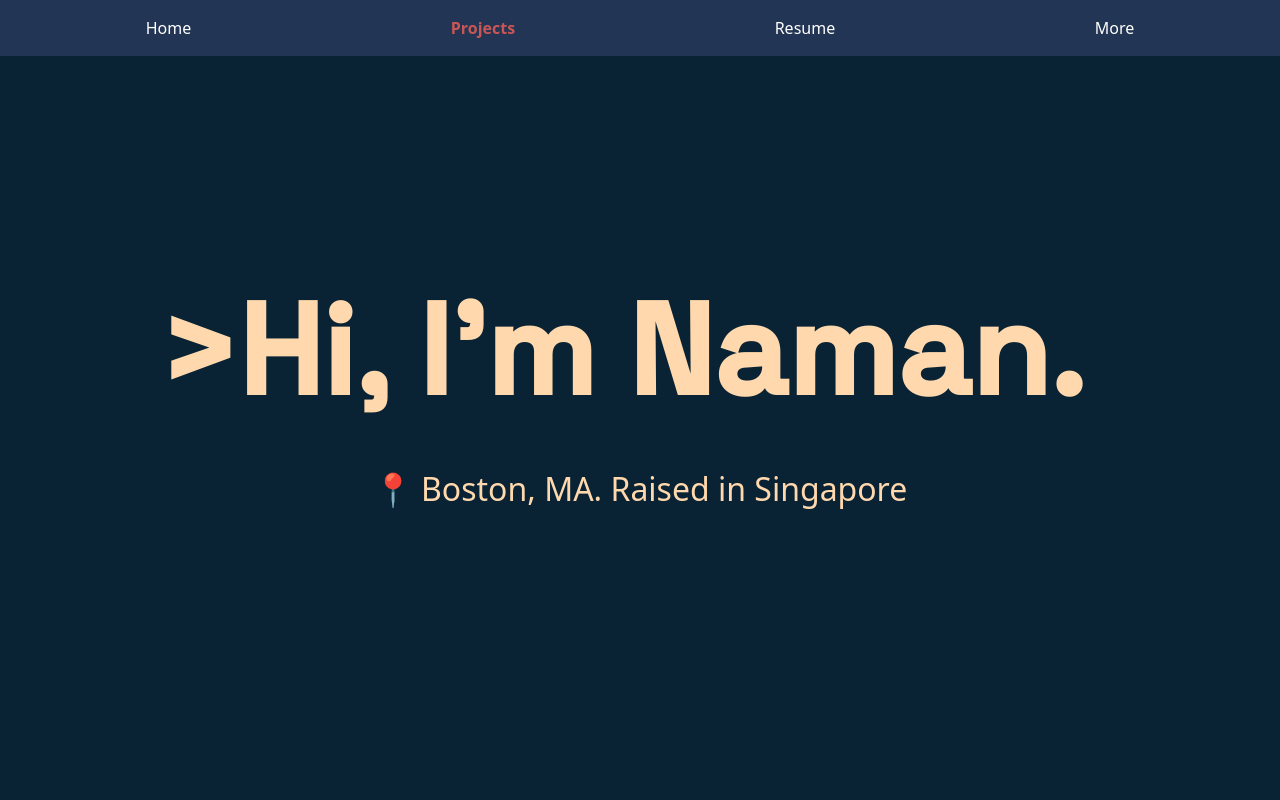
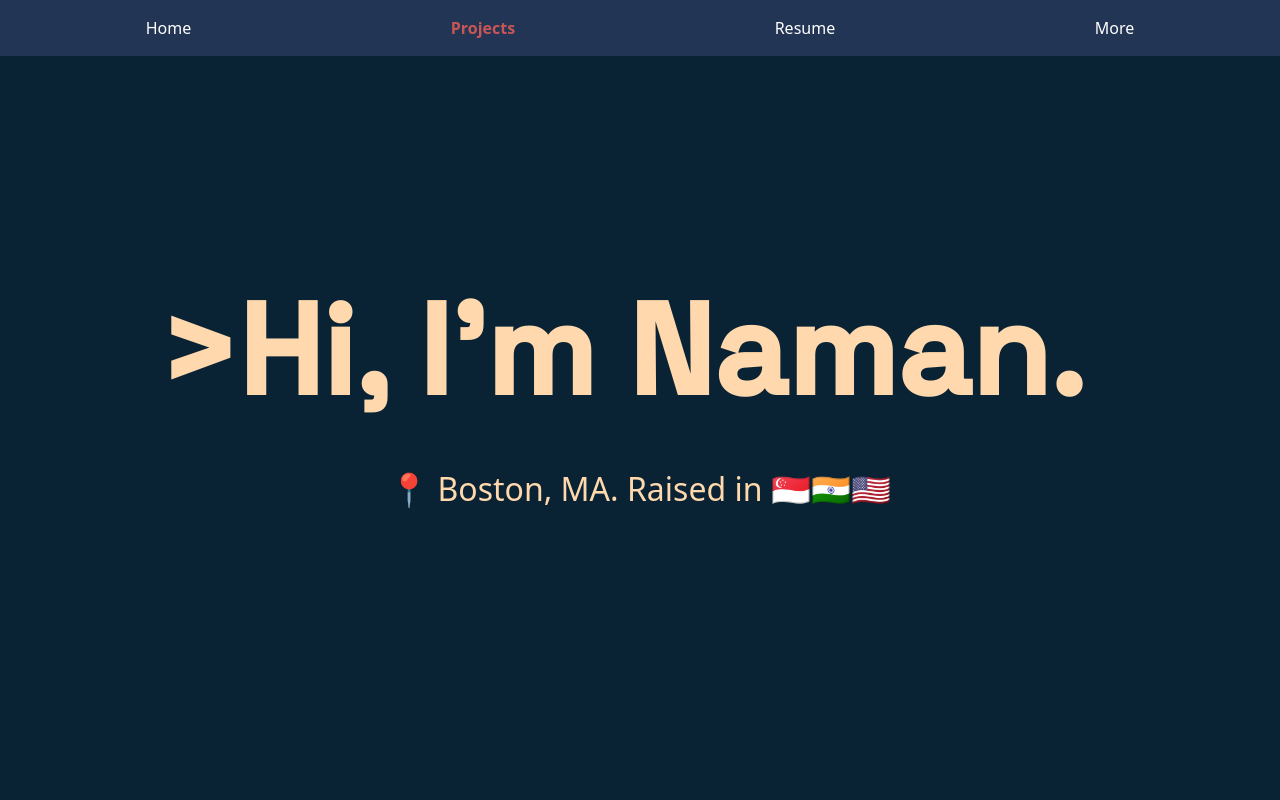
Before and after one commit to naman0r/personal-website, a React (Vite) app: page / in a window 1280 px wide. Shown: the top 800 px of the page. Built offline with nearby package versions, Linux system fonts and the light colour scheme; a web font is replaced by a local one.

Commit message:
minor change to home page, included flags

```diff
--- a/src/routes/App.jsx
+++ b/src/routes/App.jsx
@@ -35,7 +35,7 @@ const App = () => {
         <h1 className="text-9xl font-bold font-spaceGrotesk blinking-cursor">
           &gt;Hi, I'm Naman.
         </h1>
-        <p>📍 Boston, MA. Raised in Singapore</p>
+        <p>📍 Boston, MA. Raised in 🇸🇬🇮🇳🇺🇸</p>
 
         {/*<p>Located in Boston, MA; Raised in Singapore, Singapore</p> */}
       </div>
```
